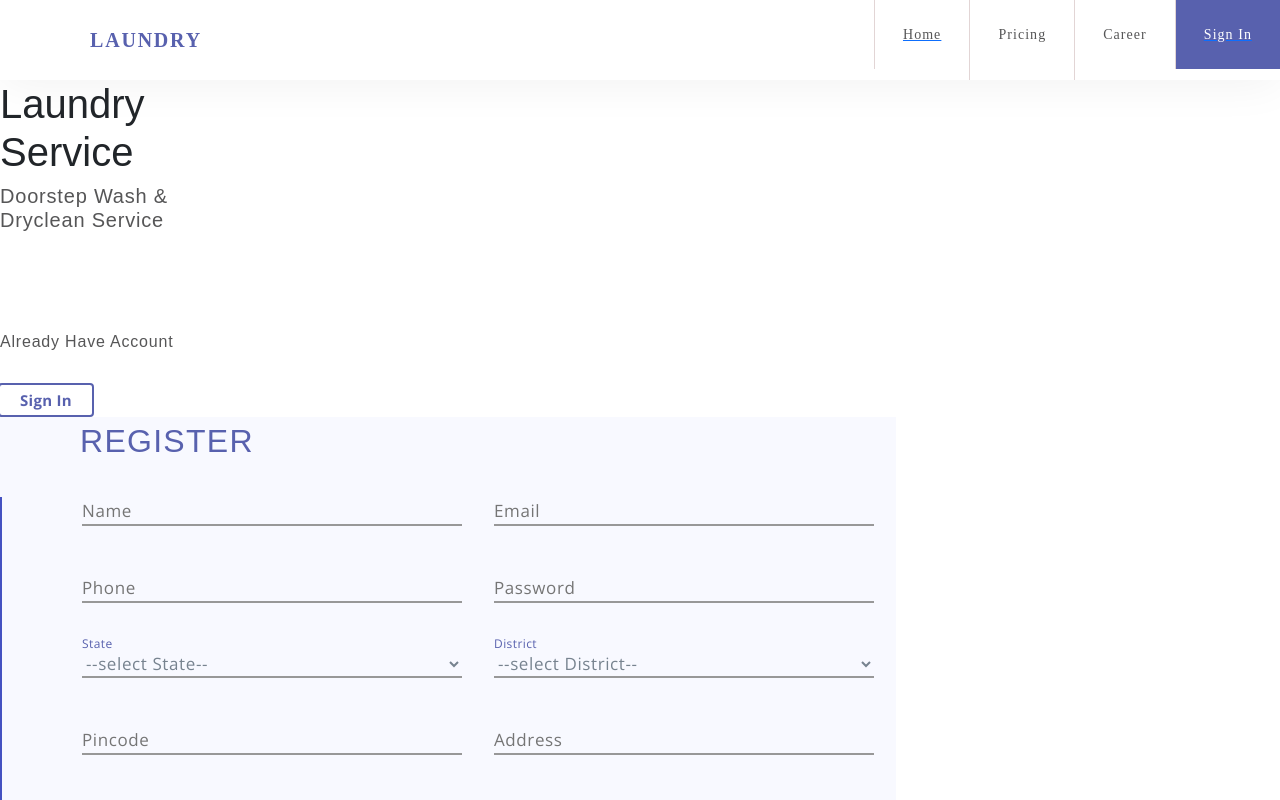
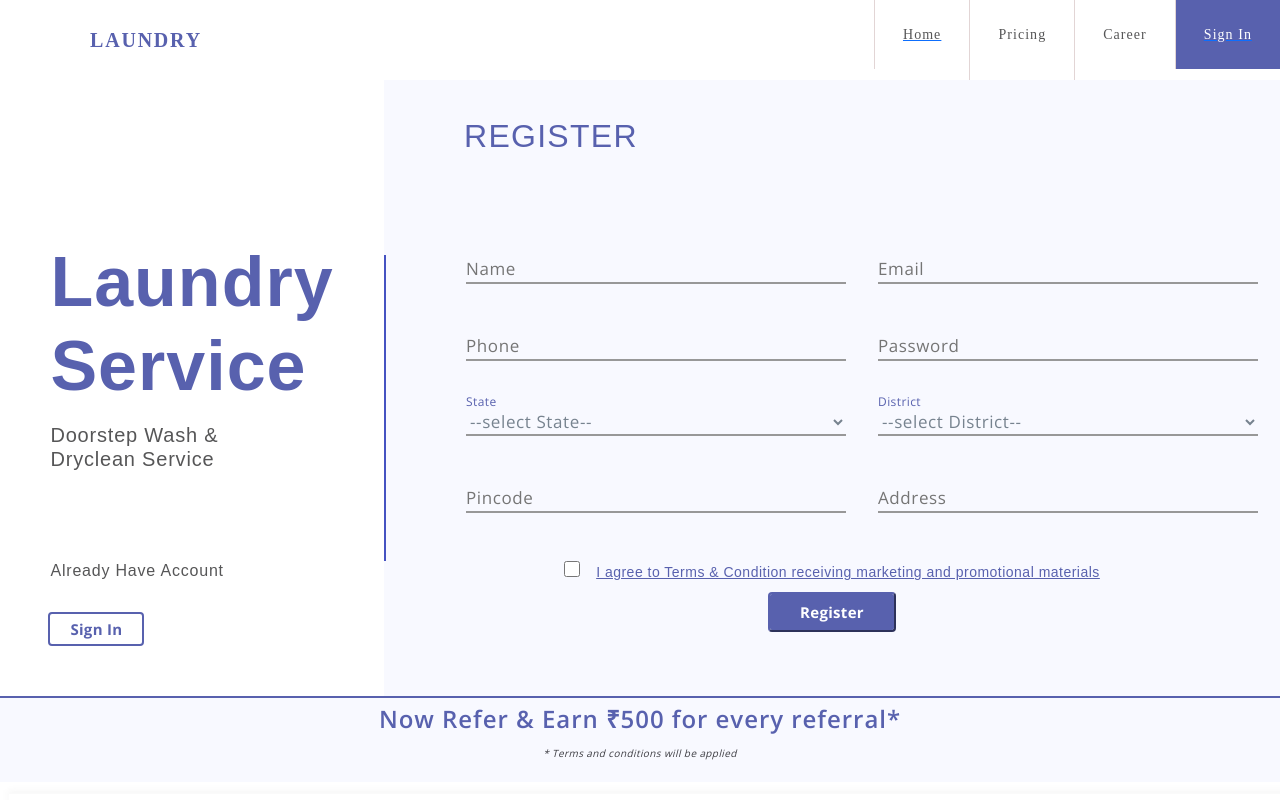
Before and after one commit to Anandkumar0187/Laundry-service, a React (Create React App) app in the folder frontend/: page /register in a window 1280 px wide. Shown: the top 800 px of the page. Built offline with nearby package versions, Linux system fonts and the light colour scheme.

Commit message:
Update register.css

```diff
--- a/frontend/src/components/register/register.css
+++ b/frontend/src/components/register/register.css
@@ -1,8 +1,8 @@
-.register-container {
+.register-containerp3 {
     display: flex;
     opacity: 1;
   }
-  .register-box-1 {
+  .register-box-1p3 {
     width: 30vw;
     display: flex;
     justify-content: center;
@@ -12,14 +12,14 @@
     align-items: center;
     opacity: 1;
   }
-  .laundry-text-register {
+  .laundry-text-registerp3 h1 {
     text-align: left;
-    font: normal normal Avenir;
     letter-spacing: 0px;
     color: #5861ae;
     text-transform: capitalize;
     opacity: 1;
-    font-size: 32px;
+    font-size: 70px;
+    font-weight: bold;
     margin-bottom: 15px;
     letter-spacing: 1px;
   }
@@ -41,6 +41,7 @@
     text-transform: capitalize;
     opacity: 1;
     font-size: 15px;
+    margin-top: -10px;
   }
   .register-sign {
     border: 2px solid #5861ae;
@@ -133,6 +134,7 @@
     color: #ffffff;
     padding: 8px 30px;
     border-color: #5861ae;
+    margin-top: 10px;
   }
 
   input.register-checkbox {
```
